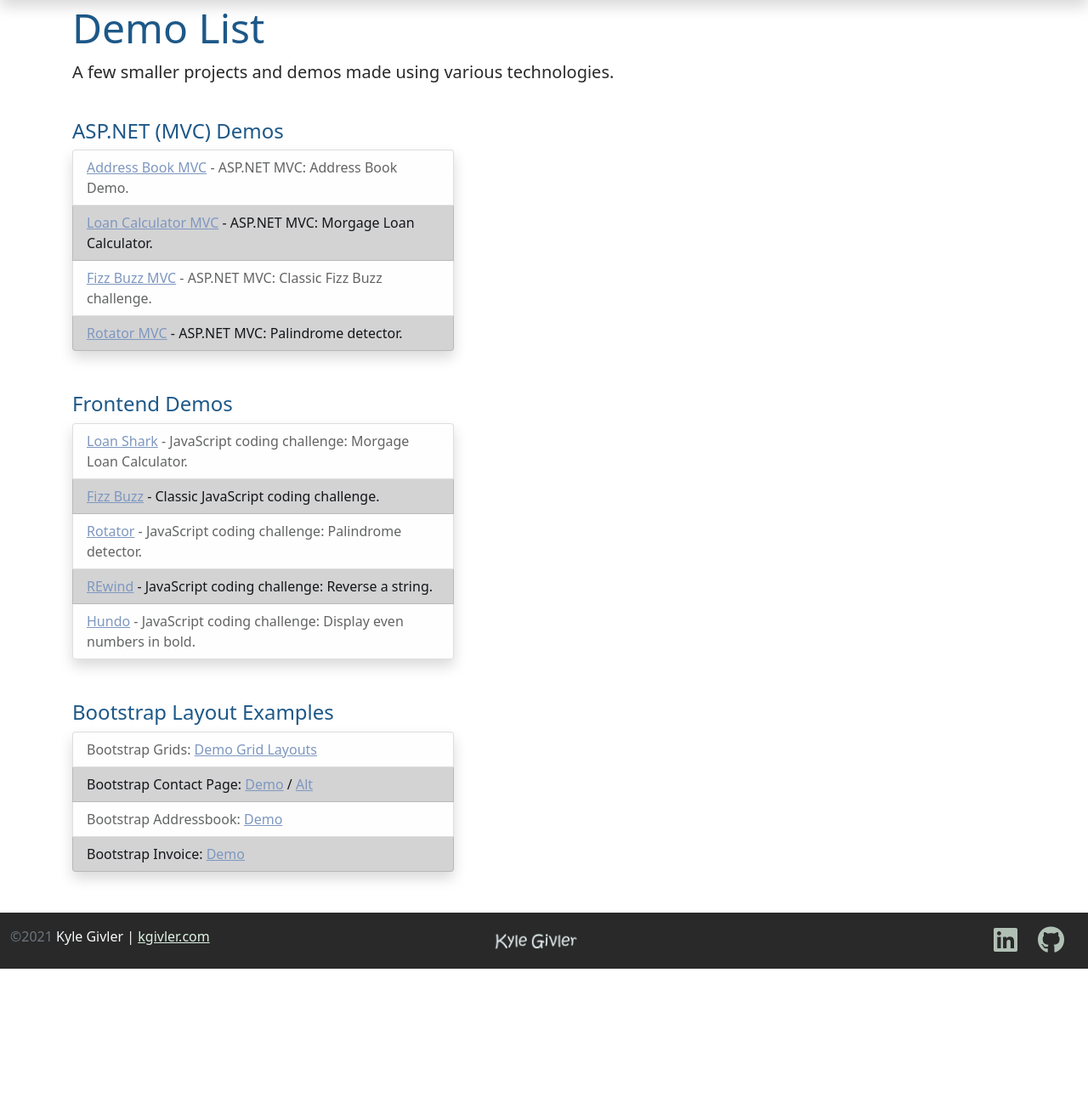
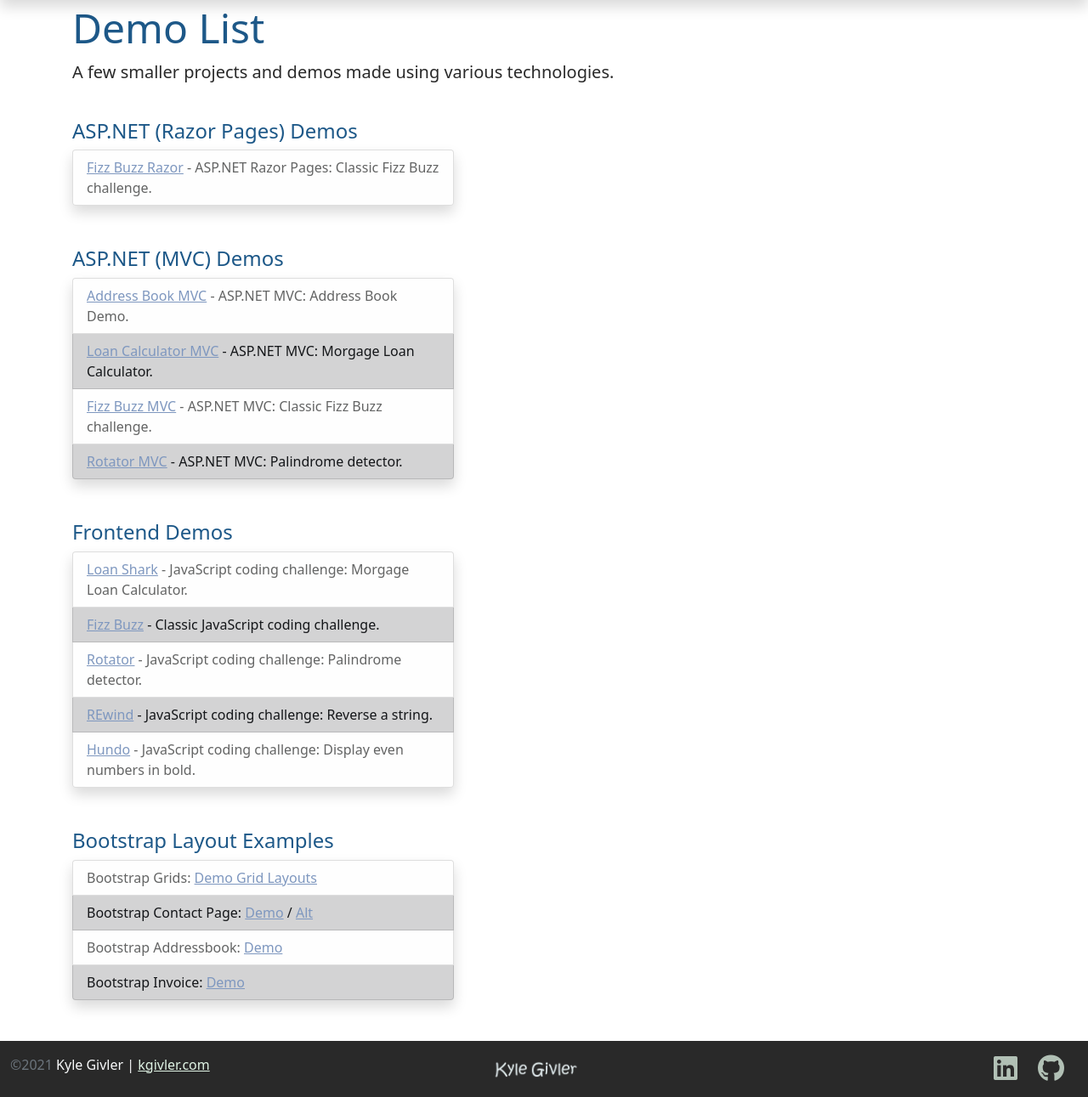
Before and after one commit to Kyle-Givler/kgivler_com, an ASP.NET Core app: page /Demos in a window 1280 px wide. Shown: the part 56-1347 px from the top of the page at 85% size. Before the commit the page ends 1196 px from the top, so only its background shows below. Run offline with ASP.NET Core 8, Linux system fonts and the light colour scheme; some libraries are stand-ins or nearby versions.

Commit message:
Update Demos.cshtml

```diff
--- a/kgivler_com/Pages/Demos.cshtml
+++ b/kgivler_com/Pages/Demos.cshtml
@@ -17,6 +17,14 @@
 
     <div class="row">
         <div class="col-lg-5 col-12">
+
+            <h4 class="mt-4">ASP.NET (Razor Pages) Demos</h4>
+            <ul class="list-group shadow mb-5">
+                <li class="list-group-item list-group-item-light">
+                    <a href="https://razorfizzbuzz.kgivler.com" class="alist" target="_blank">Fizz Buzz Razor</a> - ASP.NET Razor Pages: Classic Fizz Buzz challenge.
+                </li>
+            </ul>
+
             <h4 class="mt-4">ASP.NET (MVC) Demos</h4>
             <ul class="list-group shadow mb-5">
                 <li class="list-group-item list-group-item-light">
```
